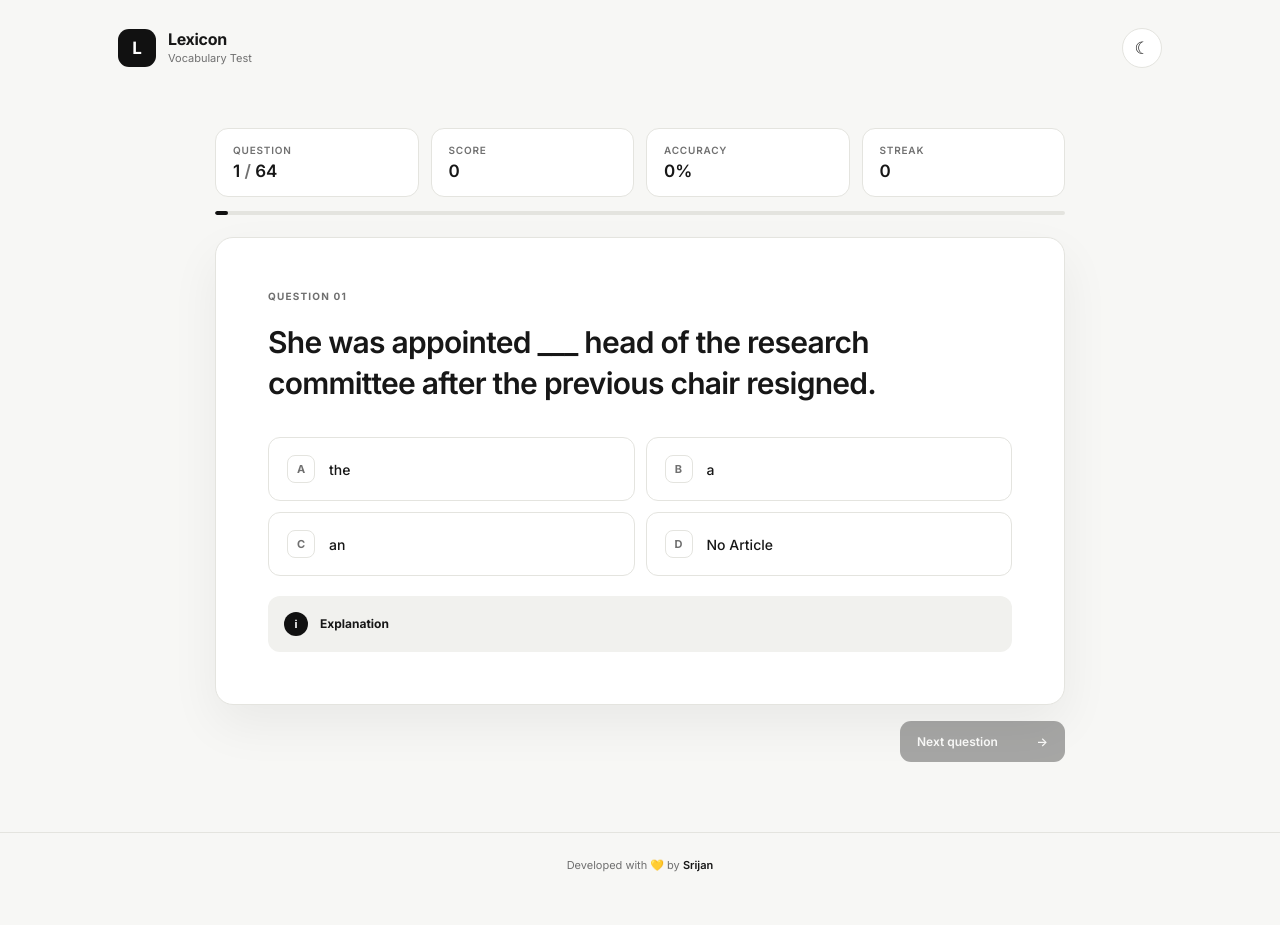
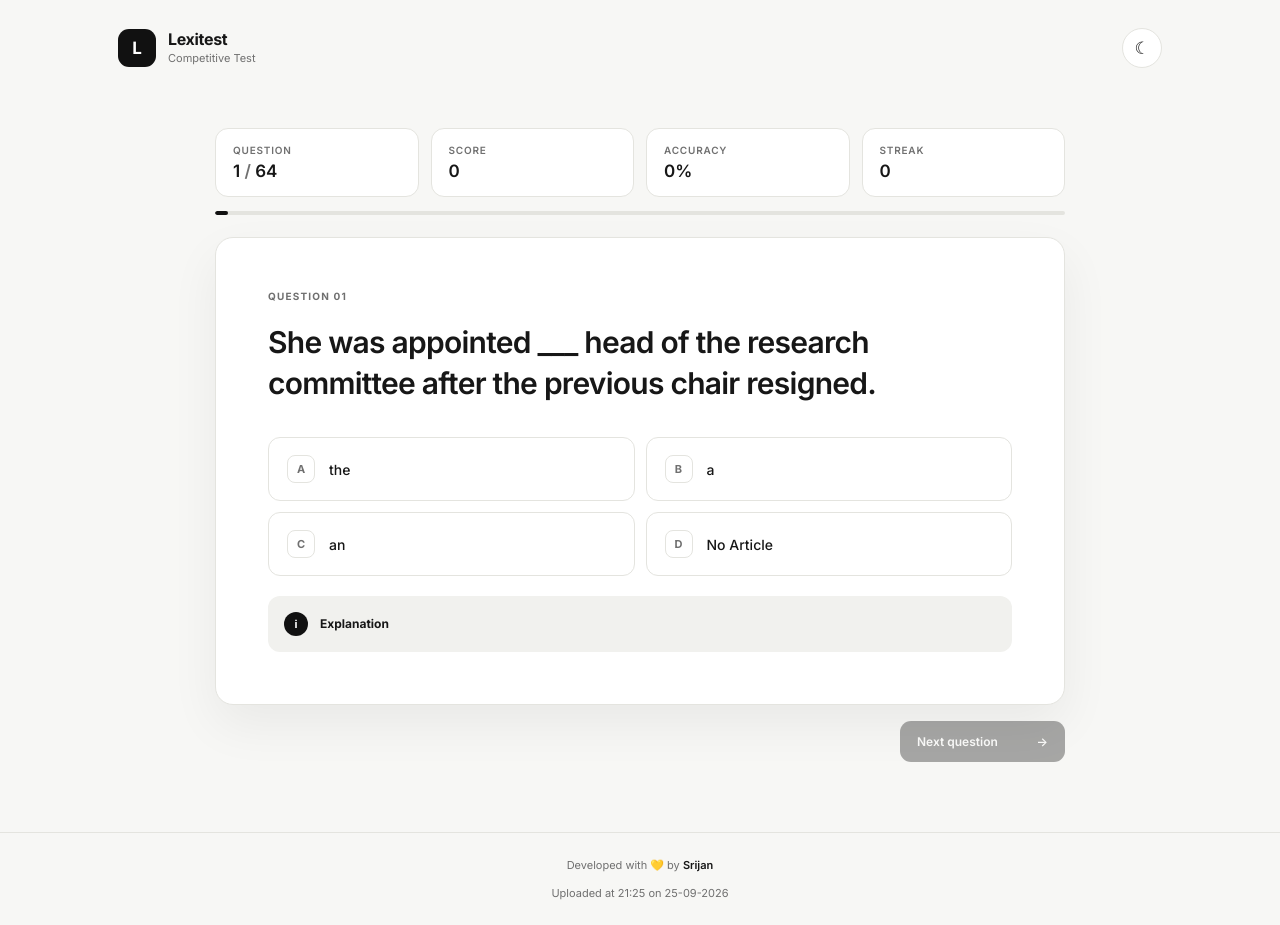
Before and after one commit to srijan1999/Lexitest, a plain HTML site: page index.html in a window 1280 px wide. Before the commit the page ends 897 px from the top, so only its background shows below. Drawn offline with Linux system fonts and the light colour scheme.

Commit message:
Made a few tweaks
Changed the name
Changed the title
Added date and time in footer

```diff
--- a/index.html
+++ b/index.html
@@ -9,7 +9,7 @@
         content="A continuous English vocabulary test."
     >
 
-    <title>Vocabulary Test</title>
+    <title>English Mock Test</title>
 
     <link rel="stylesheet" href="style.css">
 </head>
@@ -20,8 +20,8 @@
         <div class="brand">
             <div class="brand-mark">L</div>
             <div>
-                <h1>Lexicon</h1>
-                <span>Vocabulary Test</span>
+                <h1>Lexitest</h1>
+                <span>Competitive Test</span>
             </div>
         </div>
 
@@ -121,7 +121,11 @@
 
     <footer>
         Developed with 💛 by <span>Srijan</span>
+        <br>
+        <br>
+        Uploaded at 21:25 on 25-09-2026
     </footer>
+
 
 
     <script src="script.js"></script>
```
